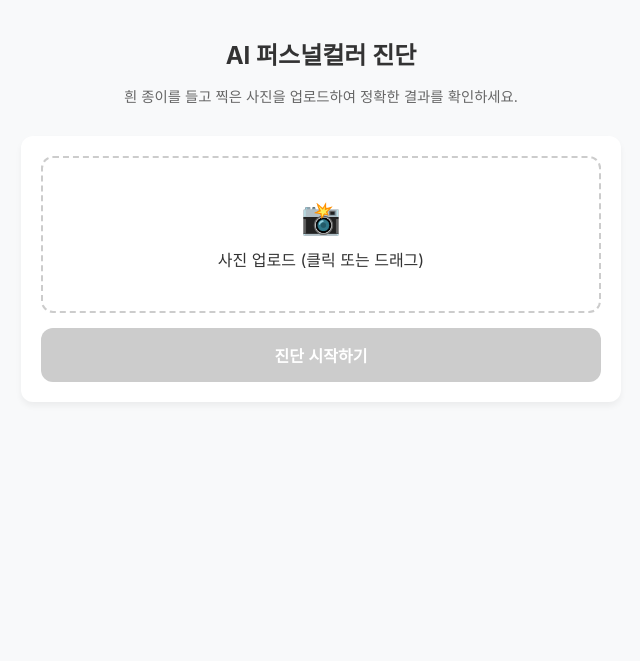
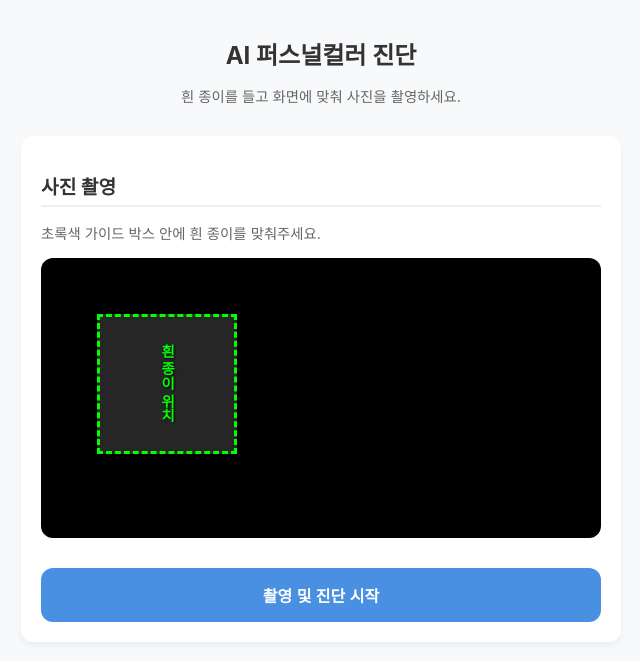
Before and after one commit to jisu508/PersonalColor, a Flask app: page / in a window 1280 px wide. Shown: the top 661 px of the page, without its empty margins (319-959 px from the left). Run offline with Flask 3, Linux system fonts and the light colour scheme.

Commit message:
ui 변경

```diff
--- a/app.py
+++ b/app.py
@@ -1,5 +1,6 @@
 from flask import Flask, render_template, request, jsonify
 import os
+import json # 추가된 부분
 
 app = Flask(__name__)
 
@@ -8,7 +9,7 @@ app = Flask(__name__)
 def home():
     return render_template('index.html')
 
-# 2. 사진 업로드 및 진단 API
+# 2. 사진 캡처 및 진단 API
 @app.route('/api/diagnose', methods=['POST'])
 def diagnose():
     # 프론트엔드에서 보낸 이미지 파일 받기
@@ -17,24 +18,34 @@ def diagnose():
 
     file = request.files['image']
 
+    # 📌 프론트엔드에서 보낸 가이드 박스 좌표 수신
+    coords_json = request.form.get('coords')
+    if coords_json:
+        coords = json.loads(coords_json)
+        print("전송받은 흰 종이 가이드 박스 좌표:", coords)
+        # 추후 OpenCV로 이 비율(좌표) 영역만 크롭하여 화이트밸런스 기준점으로 사용
+
     # -------------------------------------------------------------
     # 추후 이 부분에 OpenCV와 MediaPipe 로직을 연결하면 됩니다.
     # 예:
     # img_bytes = file.read()
     # image = cv2.imdecode(np.frombuffer(img_bytes, np.uint8), -1)
-    # corrected_img = apply_white_balance(image) # 흰 종이 기준 조명 보정
+    # corrected_img = apply_white_balance(image, coords) # 흰 종이 좌표 활용
     # face_data = extract_face_and_color(corrected_img) # MediaPipe 적용
     # -------------------------------------------------------------
 
     # 지금은 프론트엔드가 제대로 작동하는지 테스트하기 위해 임시 데이터를 반환합니다.
+    # (새로 바뀐 UI 디자인 구조에 맞춰 리스트 형태로 변경했습니다)
     result_data = {
         "reliability": 92,
-        "reliability_msg": "신뢰도 92%, 조명 충분",
-        "percentages": {
-            "primary": {"name": "겨울 브라이트", "value": 78},
-            "secondary": {"name": "여름 라이트", "value": 12}
-        },
-        "analysis_msg": "전형적인 겨울 브라이트 타입입니다. 명도가 높은 원색 계열이 잘 어울립니다."
+        "reliability_msg": "조명 충분",
+        "percentages": [
+            {"name": "겨울브라이트", "value": 78, "color": "#2B5299"},
+            {"name": "여름라이트", "value": 12, "color": "#A8DCE7"},
+            {"name": "가을뮤트", "value": 5, "color": "#B88354"},
+            {"name": "봄브라이트", "value": 5, "color": "#F095B5"}
+        ],
+        "best_group": "겨울 쿨톤"
     }
 
     return jsonify(result_data)
--- a/static/main.js
+++ b/static/main.js
@@ -1,122 +1,114 @@
-document.addEventListener('DOMContentLoaded', () => {
-    const fileInput = document.getElementById('image-upload');
-    const uploadArea = document.getElementById('upload-area');
-    const submitBtn = document.getElementById('submit-btn');
+document.addEventListener('DOMContentLoaded', async () => {
+    const video = document.getElementById('webcam-video');
+    const captureBtn = document.getElementById('capture-btn');
+    const canvas = document.getElementById('snapshot-canvas');
     const resetBtn = document.getElementById('reset-btn');
 
-    // 섹션 요소
-    const uploadSection = document.getElementById('upload-section');
+    const webcamSection = document.getElementById('webcam-section');
     const loadingSection = document.getElementById('loading-section');
     const resultSection = document.getElementById('result-section');
 
-    let selectedFile = null;
+    let stream = null;
 
-    // 1. 파일 선택 이벤트 (확장자 및 용량 검증 포함)
-    fileInput.addEventListener('change', (e) => {
-        const file = e.target.files[0];
-        if (file) {
-            // 악의적인 파일 업로드를 방지하기 위한 클라이언트 측 1차 검증
-            const validTypes = ['image/jpeg', 'image/png'];
-            if (!validTypes.includes(file.type)) {
-                alert('JPG 또는 PNG 형식의 이미지만 업로드 가능합니다.');
-                fileInput.value = ''; // 초기화
-                return;
-            }
+    // 1. 웹캠 켜기
+    try {
+        stream = await navigator.mediaDevices.getUserMedia({
+            video: { facingMode: "user", width: { ideal: 1280 }, height: { ideal: 720 } }
+        });
+        video.srcObject = stream;
+    } catch (err) {
+        alert('카메라 권한을 허용해야 퍼스널컬러 진단이 가능합니다.');
+        console.error(err);
+    }
 
-            selectedFile = file;
-            uploadArea.style.borderColor = '#4A90E2';
-            uploadArea.querySelector('span:nth-child(2)').textContent = file.name;
-            submitBtn.disabled = false;
+    // 2. 촬영 및 서버 전송
+    captureBtn.addEventListener('click', async () => {
+        // 카메라가 까맣거나 준비가 덜 된 상태면 튕겨냄
+        if (video.videoWidth === 0 || video.videoHeight === 0) {
+            alert('카메라 화면이 켜질 때까지 조금만 기다려주세요!');
+            return;
+        }
+
+        webcamSection.classList.add('hidden');
+        loadingSection.classList.remove('hidden');
+
+        try {
+            canvas.width = video.videoWidth;
+            canvas.height = video.videoHeight;
+            const ctx = canvas.getContext('2d');
+
+            ctx.translate(canvas.width, 0);
+            ctx.scale(-1, 1);
+            ctx.drawImage(video, 0, 0, canvas.width, canvas.height);
+
+            canvas.toBlob(async (blob) => {
+                try {
+                    if (!blob) throw new Error("이미지 캡처에 실패했습니다.");
+
+                    const formData = new FormData();
+                    formData.append('image', blob, 'capture.jpg');
+
+                    const boxCoords = { x: 0.10, y: 0.20, width: 0.25, height: 0.50 };
+                    formData.append('coords', JSON.stringify(boxCoords));
+
+                    const response = await fetch('/api/diagnose', { method: 'POST', body: formData });
+                    if (!response.ok) throw new Error("서버 응답 오류 (Flask 백엔드를 확인하세요)");
+
+                    const data = await response.json();
+                    const tempImageUrl = URL.createObjectURL(blob);
+                    renderResults(data, tempImageUrl);
+
+                } catch (error) {
+                    handleError(error); // 내부 에러 발생 시 처리
+                }
+            }, 'image/jpeg', 0.95);
+        } catch (error) {
+            handleError(error); // 외부 에러 발생 시 처리
         }
     });
 
-    // 2. 서버 전송 및 처리 로직
-    submitBtn.addEventListener('click', async () => {
-        if (!selectedFile) return;
+    // 3. 에러 발생 시 로딩 화면 끄고 복귀하는 함수 (무한 로딩 방지)
+    function handleError(error) {
+        console.error(error);
+        alert('진단 중 오류가 발생했습니다: ' + error.message);
+        loadingSection.classList.add('hidden');
+        webcamSection.classList.remove('hidden');
+    }
 
-        // UI 상태 변경 (업로드 숨기고 로딩 표시)
-        uploadSection.classList.add('hidden');
-        loadingSection.classList.remove('hidden');
-
-        // Flask 서버로 실제 데이터 전송
-        const formData = new FormData();
-        formData.append('image', selectedFile);
-
-        try {
-            const response = await fetch('/api/diagnose', {
-                method: 'POST',
-                body: formData
-            });
-
-            if (!response.ok) throw new Error("서버 응답 오류");
-
-            const data = await response.json();
-            renderResults(data); // 백엔드에서 받은 결과(JSON)를 화면에 그림
-
-        } catch (error) {
-            console.error(error);
-            alert('진단 중 오류가 발생했습니다.');
-            // 오류 시 다시 업로드 화면으로 복귀
-            loadingSection.classList.add('hidden');
-            uploadSection.classList.remove('hidden');
-        }
+    // 4. 다시 검사하기
+    resetBtn.addEventListener('click', () => {
+        resultSection.classList.add('hidden');
+        webcamSection.classList.remove('hidden');
     });
 
-    // 3. 백엔드 데이터(JSON)를 UI에 렌더링하는 함수
-    function renderResults(data) {
+    // 5. 결과 렌더링 함수
+    function renderResults(data, imageUrl) {
         loadingSection.classList.add('hidden');
         resultSection.classList.remove('hidden');
 
-        // 신뢰도 세팅[cite: 1]
+        document.getElementById('result-profile-img').src = imageUrl;
         document.getElementById('reliability-text').textContent = `신뢰도: ${data.reliability}%`;
         document.getElementById('reliability-desc').textContent = data.reliability_msg;
 
-        // 퍼센티지 진단 세팅[cite: 1]
-        document.getElementById('primary-season-label').textContent = data.percentages.primary.name;
-        document.getElementById('primary-percent').textContent = `${data.percentages.primary.value}%`;
-        document.getElementById('primary-progress').style.width = `${data.percentages.primary.value}%`;
+        const listContainer = document.getElementById('percentage-list');
+        listContainer.innerHTML = '';
 
-        document.getElementById('secondary-season-label').textContent = data.percentages.secondary.name;
-        document.getElementById('secondary-percent').textContent = `${data.percentages.secondary.value}%`;
-        document.getElementById('secondary-progress').style.width = `${data.percentages.secondary.value}%`;
+        data.percentages.forEach(item => {
+            const li = document.createElement('li');
+            li.className = 'percentage-item';
+            li.innerHTML = `
+                <div class="season-name-wrapper">
+                    <span class="color-dot" style="background-color: ${item.color};"></span>
+                    <span>${item.name}</span>
+                </div>
+                <span>${item.value}%</span>
+            `;
+            listContainer.appendChild(li);
+        });
 
-        // 경계 케이스 해석 (예: 전형적 vs 두 시즌 경계)[cite: 1]
-        document.getElementById('borderline-analysis').textContent = data.analysis_msg;
-
-        // 조명 보정 이미지 세팅 (실제로는 서버에서 반환받은 base64나 이미지 URL 사용)[cite: 1]
-        const originalUrl = URL.createObjectURL(selectedFile);
-        document.getElementById('img-original').src = originalUrl;
-        // 데모용으로 원본을 그대로 씁니다. 실제로는 OpenCV로 화이트밸런스 복원된 이미지 URL
-        document.getElementById('img-corrected').src = originalUrl;
-        document.getElementById('img-corrected').style.filter = "contrast(1.1) brightness(1.05)"; // 보정된 효과 시뮬레이션
-
-        // 드레이핑 이미지 세팅[cite: 1]
-        document.getElementById('img-draping').src = originalUrl;
-    }
-
-    // 4. 다시 검사하기 초기화
-    resetBtn.addEventListener('click', () => {
-        selectedFile = null;
-        fileInput.value = '';
-        uploadArea.querySelector('span:nth-child(2)').textContent = '사진 업로드 (클릭 또는 드래그)';
-        uploadArea.style.borderColor = '#ccc';
-        submitBtn.disabled = true;
-
-        resultSection.classList.add('hidden');
-        uploadSection.classList.remove('hidden');
-    });
-
-    // 백엔드 반환 데이터 구조 시뮬레이션 (Python 서버 작성 시 이 구조를 참고하여 Return)
-    function mockOpenCVProcessing(file) {
-        return {
-            reliability: 92,
-            reliability_msg: "신뢰도 92%, 조명 충분",
-            percentages: {
-                primary: { name: "겨울 브라이트", value: 78 },
-                secondary: { name: "여름 라이트", value: 12 }
-            },
-            analysis_msg: "전형적인 겨울 브라이트 타입입니다. 명도가 높은 원색 계열이 잘 어울립니다.",
-            // images: { corrected_url: "/media/corrected_img.jpg", draping_url: "/media/draping_img.jpg" }
-        };
+        document.getElementById('best-season-name').textContent = data.best_group;
+        document.getElementById('img-original').src = imageUrl;
+        document.getElementById('img-corrected').src = imageUrl;
+        document.getElementById('img-corrected').style.filter = "contrast(1.1) brightness(1.05)";
     }
 });
--- a/static/style.css
+++ b/static/style.css
@@ -129,3 +129,43 @@ p { color: #666; font-size: 0.9rem; }
 
 .sub-text { font-size: 0.85rem; color: #777; margin-top: 10px; }
 .analysis-text { background: #f8f9fa; padding: 10px; border-radius: 6px; border-left: 3px solid var(--primary-color); }
+
+/* --- 웹캠 및 가이드 박스 --- */
+.video-container {
+    position: relative;
+    width: 100%;
+    border-radius: var(--border-radius);
+    overflow: hidden;
+    background-color: #000;
+    margin-bottom: 15px;
+}
+
+#webcam-video {
+    width: 100%;
+    display: block;
+    transform: scaleX(-1); /* 거울 모드 (좌우 반전) */
+}
+
+.guide-box {
+    position: absolute;
+    /* 웹캠 화면 내 가이드 박스의 상대적 위치 (왼쪽 중간쯤 배치) */
+    top: 20%;
+    left: 10%;
+    width: 25%;
+    height: 50%;
+    border: 3px dashed #00FF00;
+    background: rgba(255, 255, 255, 0.15);
+    display: flex;
+    align-items: center;
+    justify-content: center;
+    box-sizing: border-box;
+    pointer-events: none; /* 클릭 방해 방지 */
+}
+
+.guide-box span {
+    color: #00FF00;
+    font-weight: bold;
+    font-size: 0.9rem;
+    text-shadow: 1px 1px 2px rgba(0,0,0,0.8);
+    writing-mode: vertical-rl; /* 세로 쓰기 */
+}
--- a/templates/index.html
+++ b/templates/index.html
@@ -4,26 +4,29 @@
     <meta charset="UTF-8">
     <meta name="viewport" content="width=device-width, initial-scale=1.0">
     <title>근거를 보여주는 AI 퍼스널컬러 진단</title>
-    <!-- 기존: <link rel="stylesheet" href="style.css"> -->
-<link rel="stylesheet" href="{{ url_for('static', filename='style.css') }}">
+    <link rel="stylesheet" href="{{ url_for('static', filename='style.css') }}">
 </head>
 <body>
     <div class="app-container">
         <header>
             <h1>AI 퍼스널컬러 진단</h1>
-            <p>흰 종이를 들고 찍은 사진을 업로드하여 정확한 결과를 확인하세요.</p>
+            <p>흰 종이를 들고 화면에 맞춰 사진을 촬영하세요.</p>
         </header>
 
-        <!-- 이미지 업로드 섹션 -->
-        <section id="upload-section" class="card">
-            <div class="upload-area" id="upload-area">
-                <input type="file" id="image-upload" accept="image/jpeg, image/png" hidden>
-                <label for="image-upload" class="upload-label">
-                    <span class="upload-icon">📸</span>
-                    <span>사진 업로드 (클릭 또는 드래그)</span>
-                </label>
+        <!-- 웹캠 촬영 섹션 -->
+        <section id="webcam-section" class="card">
+            <h2>사진 촬영</h2>
+            <p>초록색 가이드 박스 안에 흰 종이를 맞춰주세요.</p>
+
+            <div class="video-container">
+                <video id="webcam-video" autoplay playsinline></video>
+                <div id="guide-box" class="guide-box">
+                    <span>흰 종이 위치</span>
+                </div>
             </div>
-            <button id="submit-btn" class="btn-primary" disabled>진단 시작하기</button>
+
+            <button id="capture-btn" class="btn-primary">촬영 및 진단 시작</button>
+            <canvas id="snapshot-canvas" hidden></canvas>
         </section>
 
         <!-- 로딩 화면 -->
@@ -32,36 +35,30 @@
             <p>조명 보정 및 피부/색상을 추출 중입니다...</p>
         </section>
 
-        <!-- 결과 화면 -->
-        <section id="result-section" class="hidden">
-            <!-- 신뢰도 -->
-            <div class="card reliability-card">
-                <h3 id="reliability-text">신뢰도: 측정 중...</h3>
-                <p id="reliability-desc" class="sub-text">조명 및 사진 품질을 분석했습니다.</p>
-            </div>
+        <!-- 결과 화면 (새로운 모바일 앱 스타일로 교체됨) -->
+        <section id="result-section" class="hidden result-container">
+            <div class="result-header-bg">
+                <div class="profile-reliability">
+                    <img id="result-profile-img" src="" alt="프로필 사진">
+                    <div class="reliability-info">
+                        <h3 id="reliability-text">신뢰도: 측정 중...</h3>
+                        <p id="reliability-desc">분석 중</p>
+                    </div>
+                </div>
 
-            <!-- 퍼센티지 판정 -->
-            <div class="card percentage-card">
-                <h2>퍼센티지 진단 결과</h2>
-                <div class="progress-container">
-                    <span id="primary-season-label" class="season-label">1순위 시즌</span>
-                    <div class="progress-bar">
-                        <div id="primary-progress" class="progress-fill primary"></div>
-                    </div>
-                    <span id="primary-percent">0%</span>
+                <div class="card diagnosis-card">
+                    <h2>퍼스널컬러 진단 결과</h2>
+                    <ul class="percentage-list" id="percentage-list"></ul>
                 </div>
-                <div class="progress-container">
-                    <span id="secondary-season-label" class="season-label">2순위 시즌</span>
-                    <div class="progress-bar">
-                        <div id="secondary-progress" class="progress-fill secondary"></div>
-                    </div>
-                    <span id="secondary-percent">0%</span>
+
+                <div class="best-color-card" id="best-color-card">
+                    <p class="best-title">Best Color Card</p>
+                    <h2 class="best-season" id="best-season-name">분석 중</h2>
                 </div>
-                <p id="borderline-analysis" class="sub-text analysis-text"></p>
             </div>
 
             <!-- 조명 자동 보정 검증 -->
-            <div class="card correction-card">
+            <div class="card correction-card mt-20">
                 <h2>조명 보정 (White Balancing)</h2>
                 <div class="image-comparison">
                     <div class="img-box">
@@ -75,19 +72,12 @@
                 </div>
             </div>
 
-            <!-- 디지털 드레이핑 -->
-            <div class="card draping-card">
-                <h2>디지털 드레이핑 (근거 제시)</h2>
-                <div class="draping-container">
-                    <img id="img-draping" src="" alt="드레이핑 결과">
-                    <p class="sub-text">얼굴 밑 색상에 따른 밝기 변화를 확인하세요.</p>
-                </div>
+            <div class="mt-20">
+                <button id="reset-btn" class="btn-secondary">다시 검사하기</button>
             </div>
-
-            <button id="reset-btn" class="btn-secondary">다시 검사하기</button>
         </section>
     </div>
-    <!-- 기존: <script src="main.js"></script> -->
+
     <script src="{{ url_for('static', filename='main.js') }}"></script>
 </body>
 </html>
```
